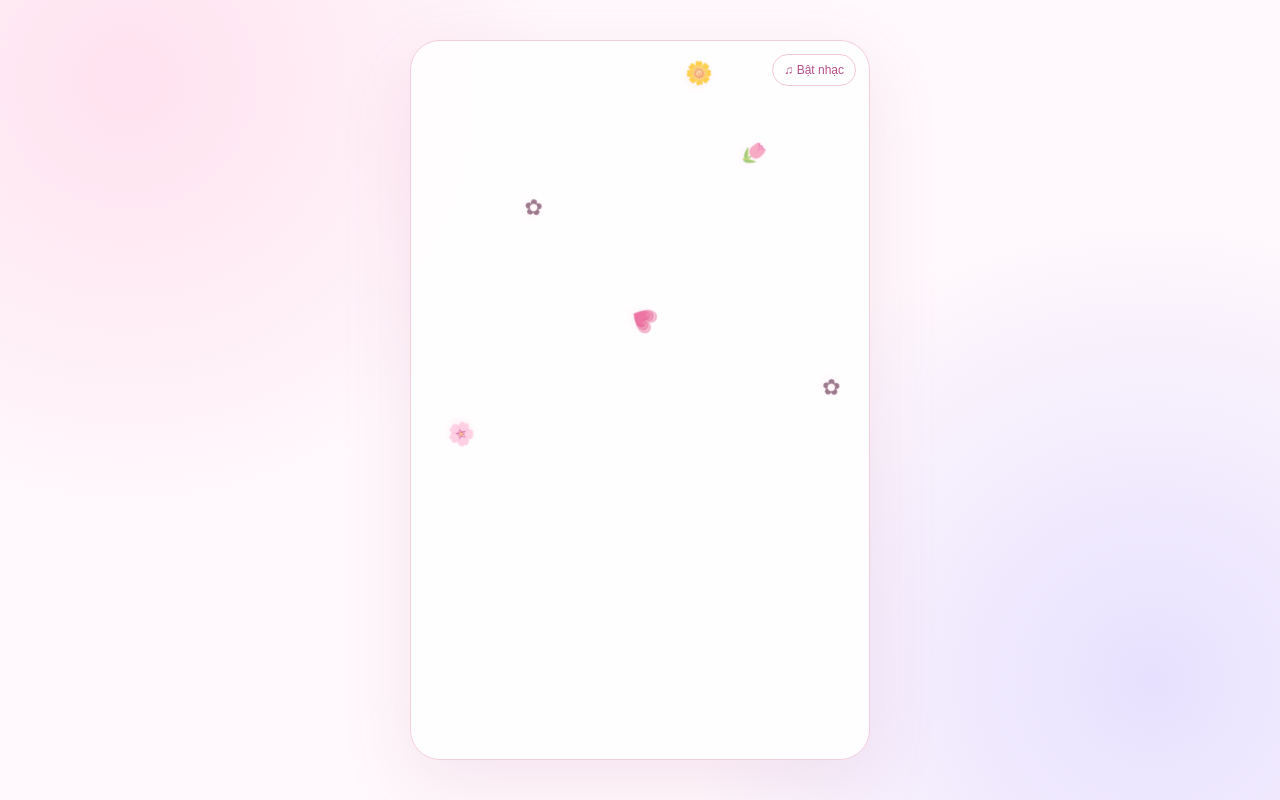
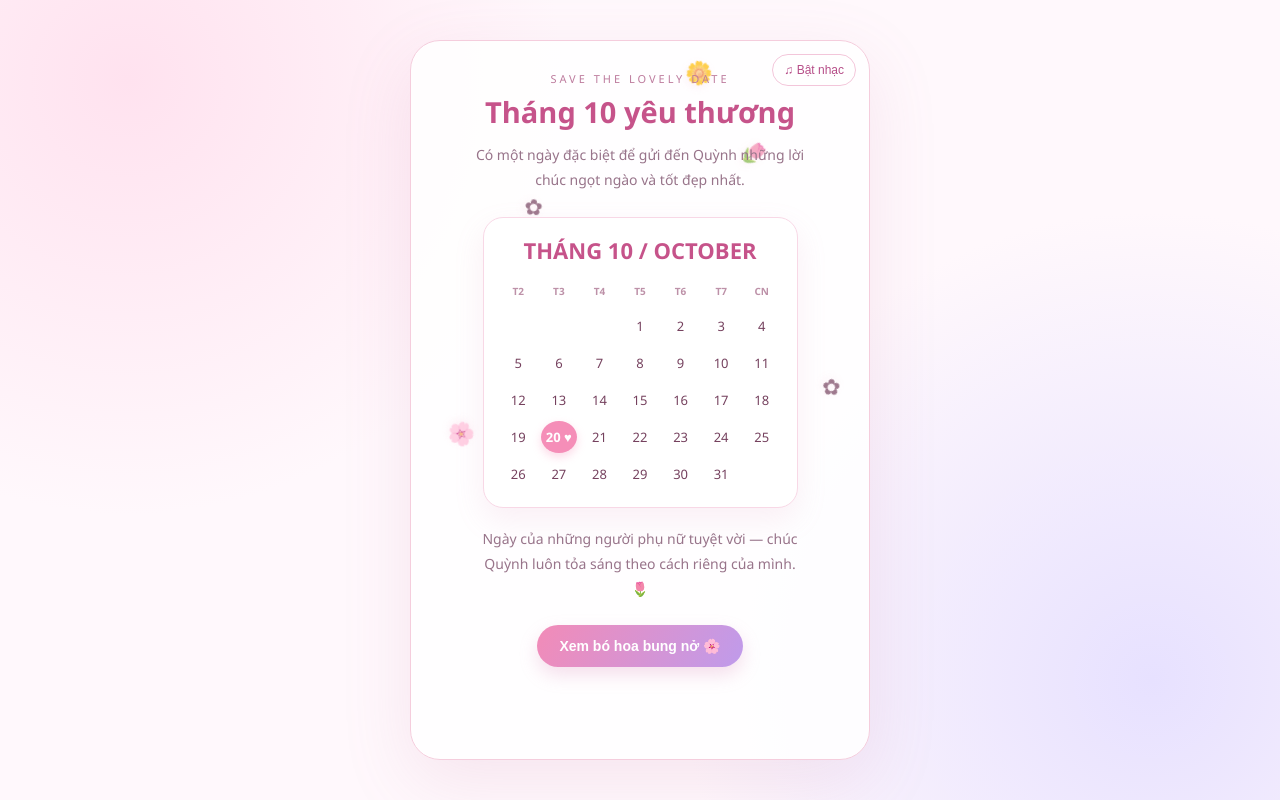
Before and after one commit to jamelo868/thiep-20-10-quynh, a plain HTML site: page index.html in a window 1280 px wide. Drawn offline with Linux system fonts and the light colour scheme.

Commit message:
Set first remaining greeting scene as the active page

```diff
--- a/index.html
+++ b/index.html
@@ -13,7 +13,7 @@
 <main class="app" aria-label="Thiệp chúc mừng 20 tháng 10">
   <button class="sound-control" id="soundBtn" onclick="toggleMusic()" aria-pressed="false">♫ Bật nhạc</button>
   <div class="sparkles" aria-hidden="true"><span class="petal">🌸</span><span class="petal">✿</span><span class="petal">💗</span><span class="petal">🌷</span><span class="petal">✿</span><span class="petal">🌼</span><span class="petal">♡</span></div>
-  <section class="scene" id="s2"><div class="topline">Save the lovely date</div><h1>Tháng 10 yêu thương</h1><p class="desc">Có một ngày đặc biệt để gửi đến Quỳnh những lời chúc ngọt ngào và tốt đẹp nhất.</p>
+  <section class="scene active" id="s2"><div class="topline">Save the lovely date</div><h1>Tháng 10 yêu thương</h1><p class="desc">Có một ngày đặc biệt để gửi đến Quỳnh những lời chúc ngọt ngào và tốt đẹp nhất.</p>
     <div class="calendar"><div class="month">THÁNG 10 / OCTOBER</div><div class="days"><span class="week">T2</span><span class="week">T3</span><span class="week">T4</span><span class="week">T5</span><span class="week">T6</span><span class="week">T7</span><span class="week">CN</span><span></span><span></span><span></span><span>1</span><span>2</span><span>3</span><span>4</span><span>5</span><span>6</span><span>7</span><span>8</span><span>9</span><span>10</span><span>11</span><span>12</span><span>13</span><span>14</span><span>15</span><span>16</span><span>17</span><span>18</span><span>19</span><span class="special">20 ♥</span><span>21</span><span>22</span><span>23</span><span>24</span><span>25</span><span>26</span><span>27</span><span>28</span><span>29</span><span>30</span><span>31</span></div></div>
     <p class="desc">Ngày của những người phụ nữ tuyệt vời — chúc Quỳnh luôn tỏa sáng theo cách riêng của mình. 🌷</p><button class="btn" onclick="go(1)">Xem bó hoa bung nở 🌸</button>
   </section>
```
